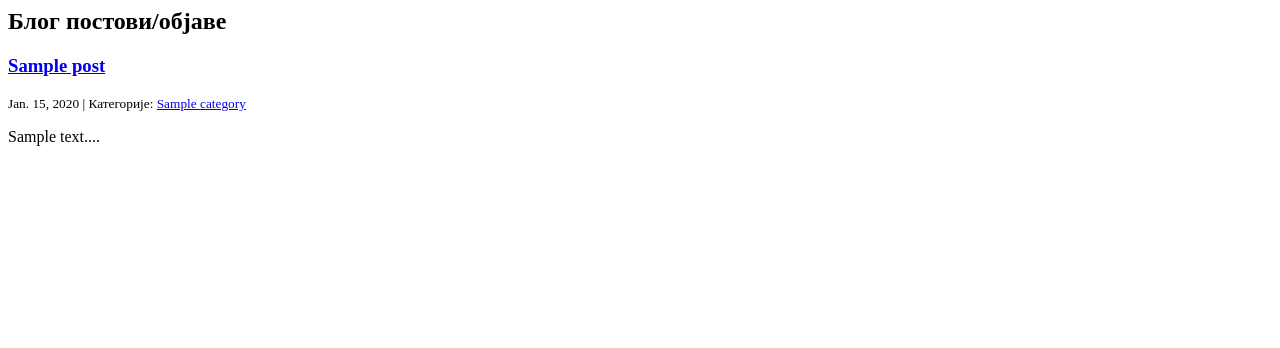
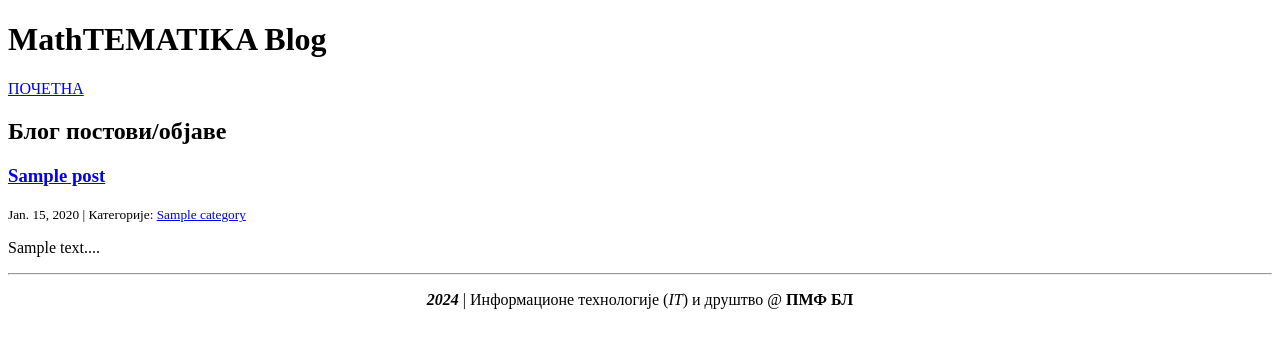
Before and after one commit to dragancajic/mathtematika, a Django app: page / in a window 1280 px wide. Shown: the top 348 px of the page. Run offline with Django 5.2, Linux system fonts and the light colour scheme; tables that the repository leaves empty hold one stand-in row (values such as "Sample post").

Commit message:
~ organizuj $ablone & dodaj stilove 1/2 | `BASE_DIR` :file_folder: :children_crossing:
> напиши и региструј основни шаблон -> base.html | `Django HTML`
> дефиниши у којим шаблонима ће бити наслијеђен. :woman: :man: :child:

```diff
--- a/MathTEMATIKA/templates/MathTEMATIKA/detail.html
+++ b/MathTEMATIKA/templates/MathTEMATIKA/detail.html
@@ -1,3 +1,5 @@
+{% extends 'base.html' %}
+
 {% block page_title %}
     <h2>{{ post.title }}</h2>
 {% endblock page_title %}
--- a/MathTEMATIKA/templates/MathTEMATIKA/index.html
+++ b/MathTEMATIKA/templates/MathTEMATIKA/index.html
@@ -1,3 +1,5 @@
+{% extends 'base.html' %}
+
 {% block page_title %}
     <h2>Блог постови/објаве</h2>
 {% endblock page_title %}
--- a/mathtematika/settings.py
+++ b/mathtematika/settings.py
@@ -57,7 +57,9 @@ ROOT_URLCONF = "mathtematika.urls"
 TEMPLATES = [
     {
         "BACKEND": "django.template.backends.django.DjangoTemplates",
-        "DIRS": [],
+        "DIRS": [
+            BASE_DIR / "templates/",
+        ],
         "APP_DIRS": True,
         "OPTIONS": {
             "context_processors": [
--- /dev/null
+++ b/templates/base.html
@@ -0,0 +1,26 @@
+<!DOCTYPE html>
+<html lang="en">
+<head>
+    <meta charset="UTF-8">
+    <meta name="viewport" content="width=device-width, initial-scale=1.0">
+    <title>MathTEMATIKA Blog</title>
+    <style>
+        footer p {
+            text-align: center;
+        }
+    </style>
+</head>
+<body>
+    <h1>MathTEMATIKA Blog</h1>
+    <a href="{% url 'blog_index' %}">ПОЧЕТНА</a>
+    {% block page_title %}{% endblock page_title %}
+    {% block page_content %}{% endblock page_content %}
+    <footer>
+        <hr>
+        <p>
+            <strong><em>2024</em></strong>
+            | Информационе технологије (<em>IT</em>) и друштво @ <strong>ПМФ БЛ</strong>
+        </p>
+    </footer>
+</body>
+</html>
```
